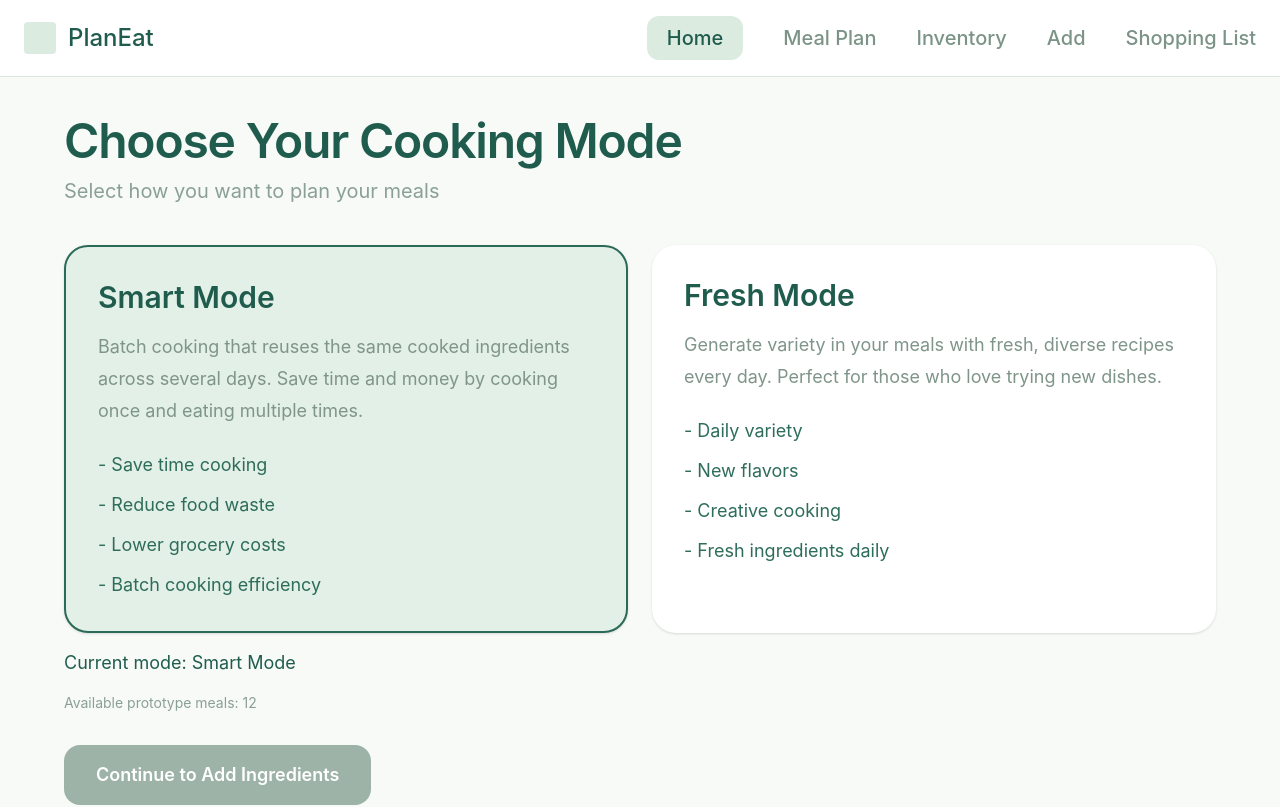
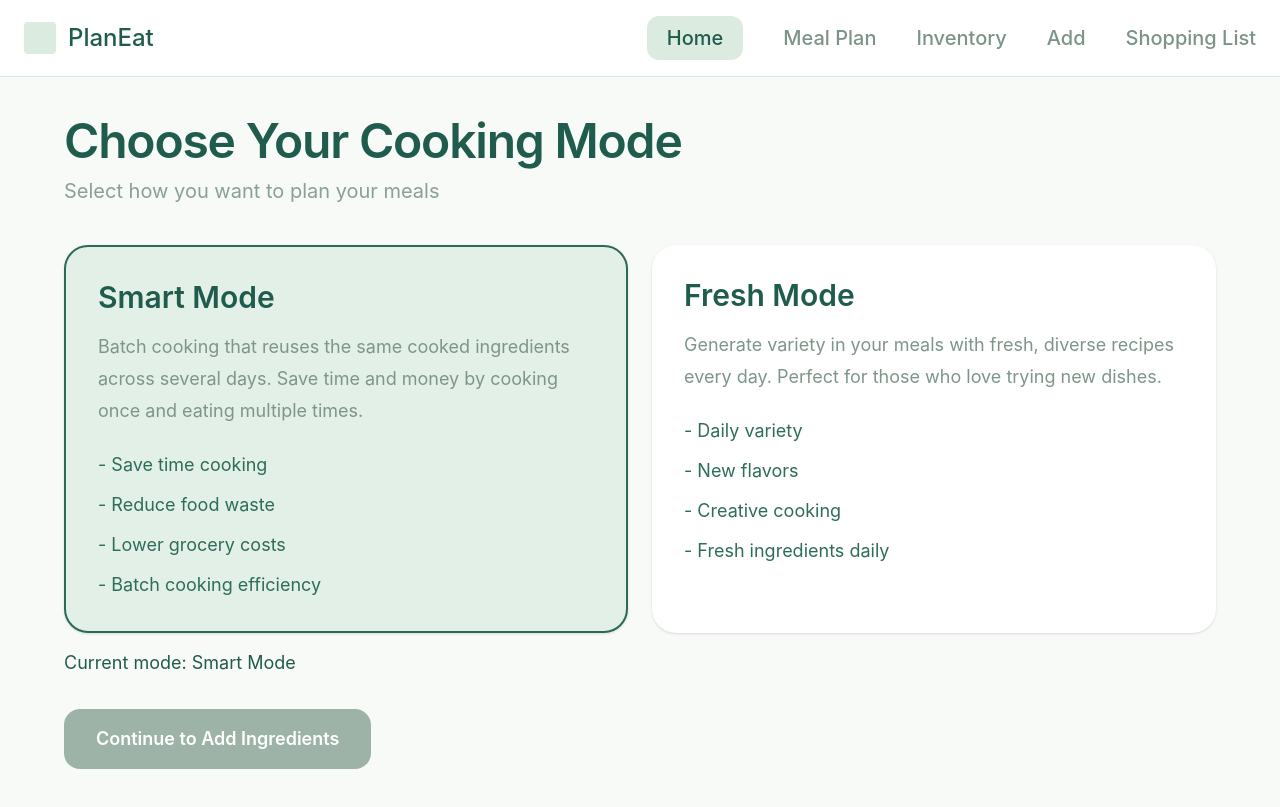
Before and after one commit to TatevikTadevosyan86/PlanEat, a React app in the folder frontend/: page / in a window 1280 px wide. Shown: the top 807 px of the page. Built offline with nearby package versions, Linux system fonts and the light colour scheme; the HTML template or start-up script is replaced by a standard one.

Commit message:
Remove debug text

```diff
--- a/frontend/src/pages/Home.jsx
+++ b/frontend/src/pages/Home.jsx
@@ -159,9 +159,6 @@ function Home() {
               Current mode:{' '}
               {planningMode === 'smart' ? 'Smart Mode' : 'Fresh Mode'}
             </p>
-            <p className="mt-4 text-sm text-[#8ba095]">
-  Available prototype meals: {meals.length}
-</p>
 
 
             <div className="mt-8">
```
